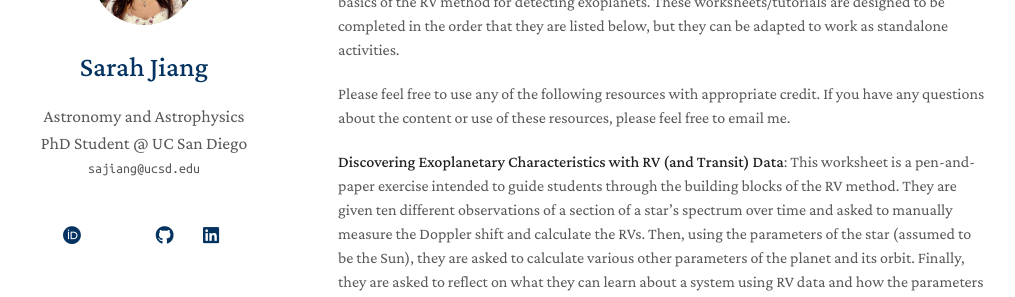
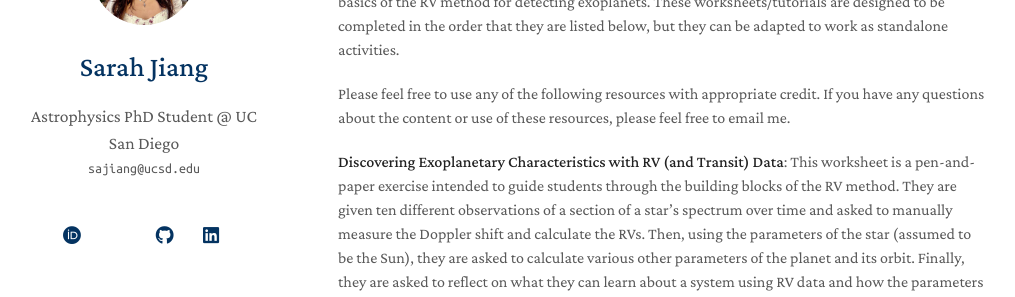
Before and after one commit to sarahxj/sarahxj.github.io, a Jekyll site: the page built from pfa.md, in a window 1280 px wide. Shown: the part 163-460 px from the top of the page, without its empty margins (132-1147 px from the left). Built offline with Jekyll 4.4.1, drawn with Linux system fonts in a browser that asks for light colours; nearby versions of some CDN libraries; a style sheet for code colours, icons or effects is not loaded; our own code applies the rules of GitHub Pages for plain Markdown files.

Commit message:
Update _config.yml

```diff
--- a/_config.yml
+++ b/_config.yml
@@ -1,6 +1,6 @@
 # Basic Information
 title: Sarah Jiang
-position: Astronomy and Astrophysics PhD Student @ UC San Diego
+position: Astrophysics PhD Student @ UC San Diego
 email: sajiang@ucsd.edu
 
 # Search Engine Optimization (SEO)
```
